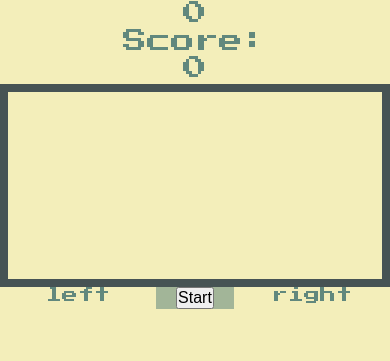
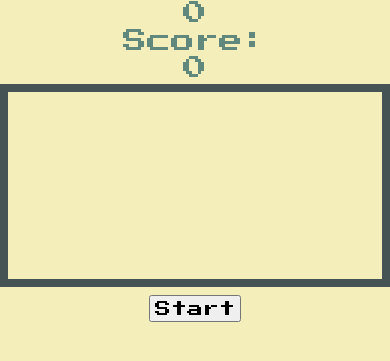
Before and after one commit to mbanks94/Cobra-Chomp, a website: page public/index2.html in a window 390 px wide. Shown: the part 131-492 px from the top of the page. Drawn offline with Linux system fonts and the light colour scheme.

Commit message:
Working on responsive design

```diff
--- a/public/styles/styles2.css
+++ b/public/styles/styles2.css
@@ -45,13 +45,18 @@ body {
 }
 .left,
 .right {
-    width: 40%;
+    width: 25%;
     float: left;
+    color: rgb(243, 238, 186);
 }
 #gameStart {
-    background-color: rgba(97, 136, 125, 0.55);
     float: left;
-    width: 20%;
+    width: 50%;
+    padding: 2%;
+}
+#start {
+    padding: 2%;
+    font-family: 'Press Start 2P', cursive;
 }
 @media screen and (max-width:800px) {
     .highscore, .score, #gameCanvas {
```
